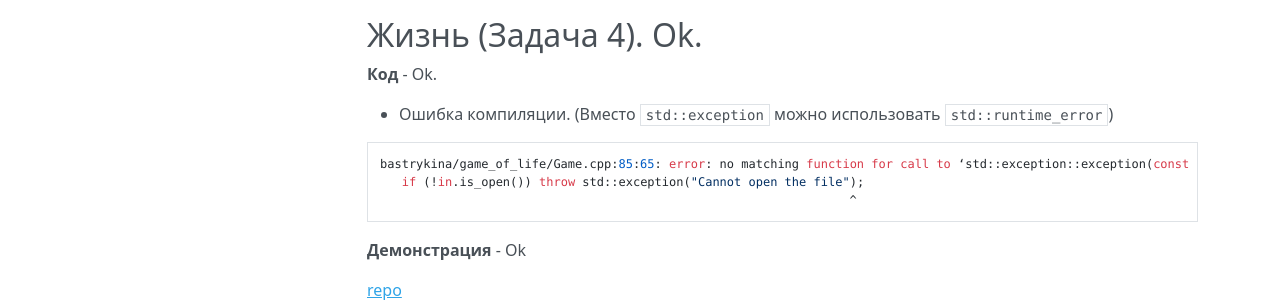
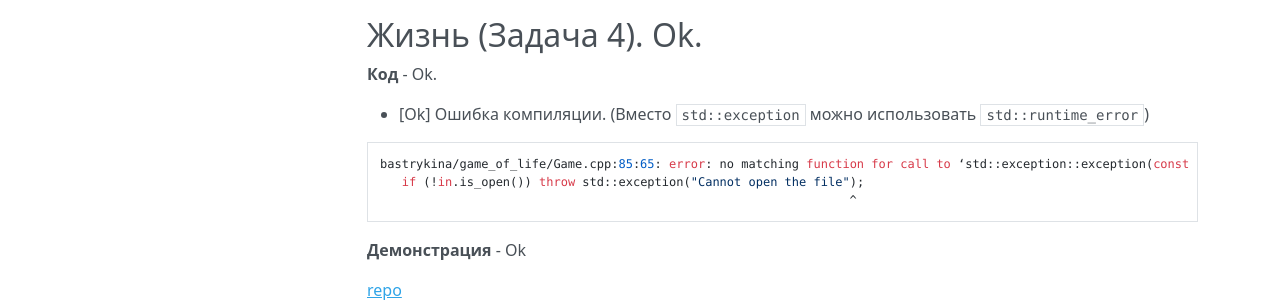
Before and after one commit to avoronkov/oop, an MkDocs documentation site: the page built from docs/2017.cpp/results/bastrykina.md, in a window 1280 px wide and 900 px high, scrolled down 1169 px. Shown: the part 455-757 px from the top of the window. Built offline with MkDocs 1.6.1, drawn with Linux system fonts in a browser that asks for light colours; nearby versions of some CDN libraries; old or Windows-style settings are respelled for this version of MkDocs.

Commit message:
add missing ok

````diff
--- a/docs/2017.cpp/results/bastrykina.md
+++ b/docs/2017.cpp/results/bastrykina.md
@@ -80,7 +80,7 @@ bastrykina: player:
 
 **Код** - Ok.
 
-- Ошибка компиляции. (Вместо `std::exception` можно использовать `std::runtime_error`)
+- [Ok] Ошибка компиляции. (Вместо `std::exception` можно использовать `std::runtime_error`)
 ```
 bastrykina/game_of_life/Game.cpp:85:65: error: no matching function for call to ‘std::exception::exception(const char [21])’
    if (!in.is_open()) throw std::exception("Cannot open the file");
````
